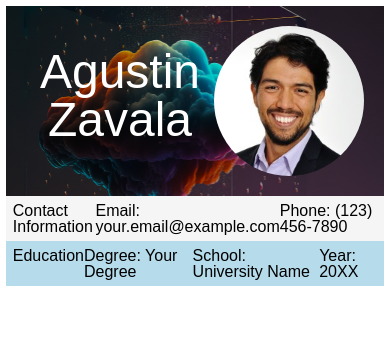
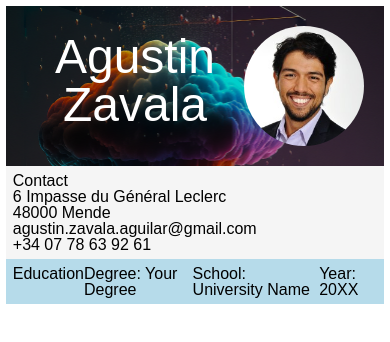
Before and after one commit to agustinZavalaAguilar/cv2_responsive, a plain HTML site: page index.html in a window 390 px wide. Drawn offline with Linux system fonts and the light colour scheme.

Commit message:
header formatting, mobile

```diff
--- a/css/style.css
+++ b/css/style.css
@@ -1,3 +1,4 @@
+
 body {
     font-family: Arial, sans-serif;
     margin: 0px;
@@ -68,7 +69,7 @@ p {
     }
 
     .image-with-border {
-        width: 150px;
+        width: 120px;
         border: 10px rgb(66, 148, 230);
     }
 }
--- a/index.html
+++ b/index.html
@@ -17,9 +17,13 @@
 
     <div class="column-container">
         <div class="left-column">
-            <h2>Contact Information</h2>
-            <p>Email: your.email@example.com</p>
-            <p>Phone: (123) 456-7890</p>
+            <ul>
+                <li><h2>Contact</h2></li>
+                <li><p>6 Impasse du Général Leclerc</p></li>
+                <li><p>48000 Mende</p></li>
+                <li><p>agustin.zavala.aguilar@gmail.com</p></li>
+                <li><p>+34 07 78 63 92 61</p></li>
+            </ul>
         </div>
 
         <div class="right-column">
```
